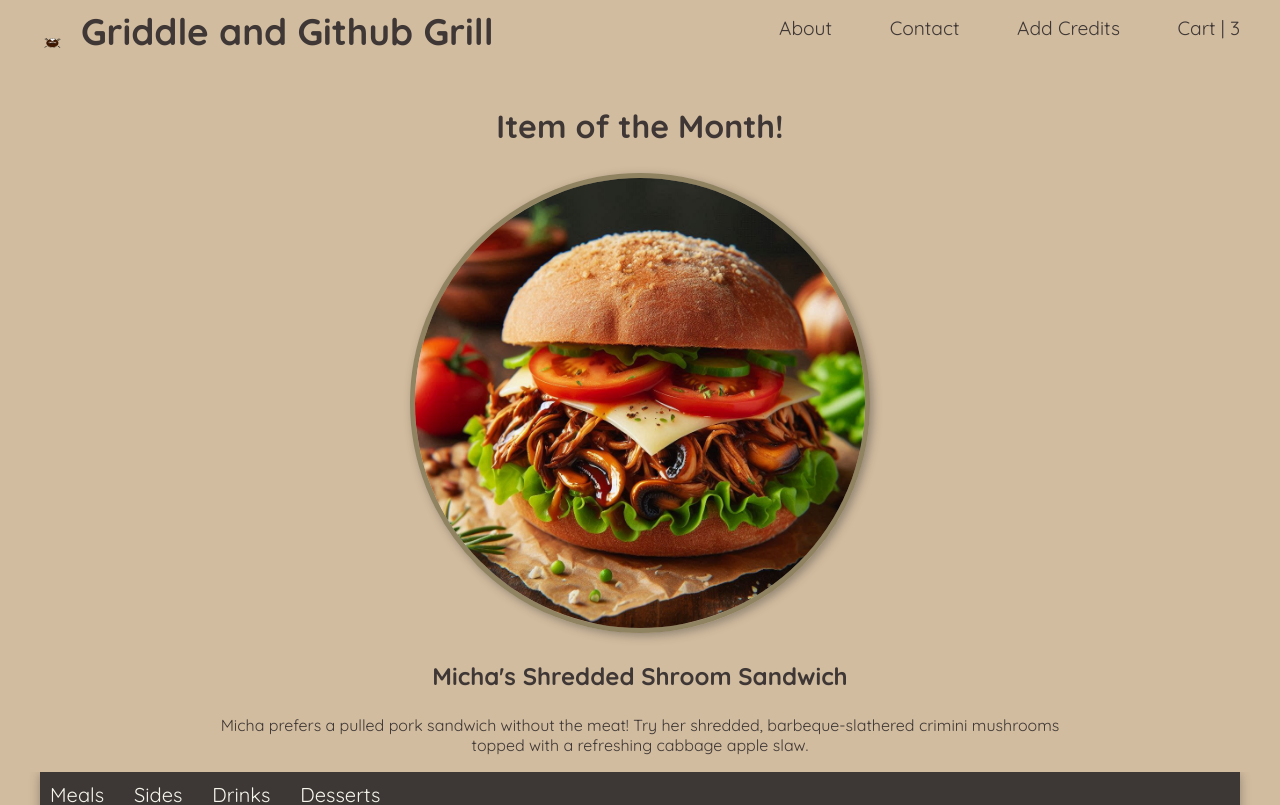
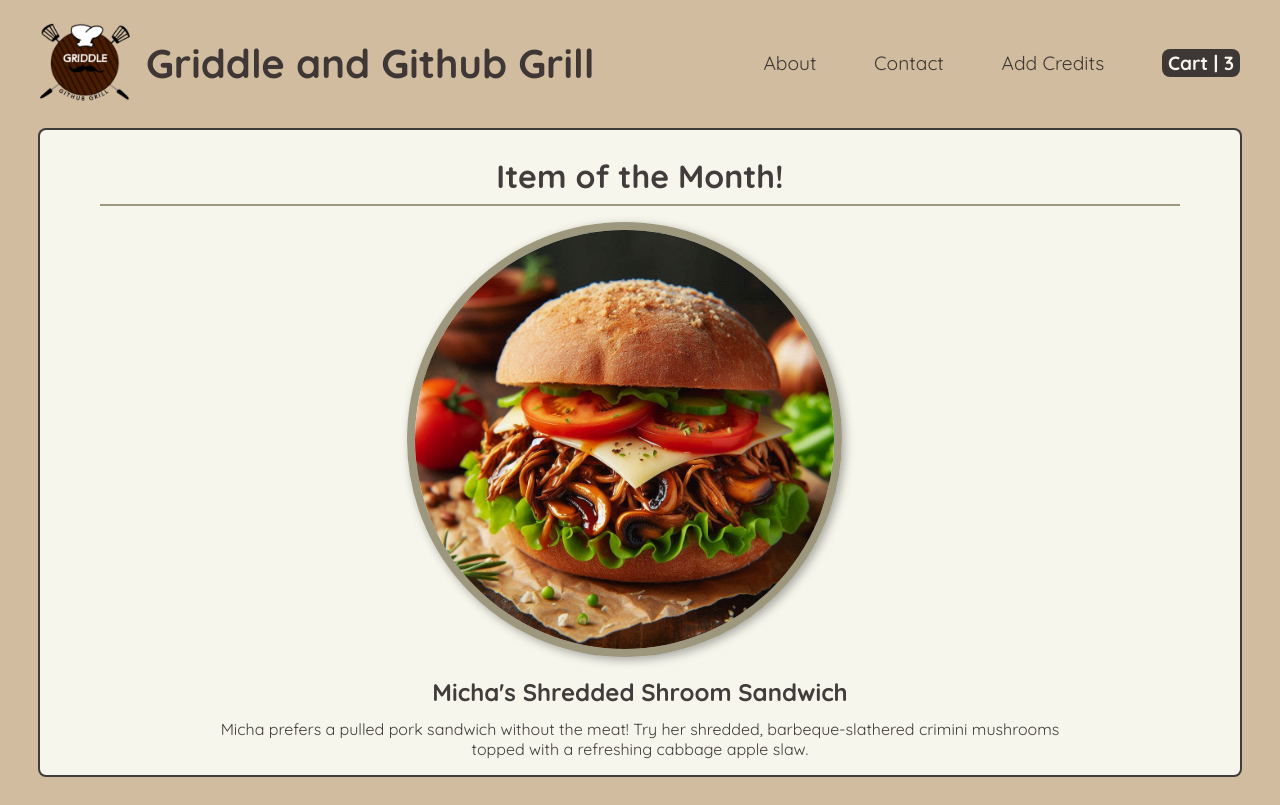
Before and after one commit to chingu-voyages/v50-tier1-team-03, a React (Vite) app: page / in a window 1280 px wide. Shown: the top 805 px of the page. Built offline with nearby package versions, Linux system fonts and the light colour scheme.

Commit message:
Tweaked logo dimensions and style adjustments for header and featured item section

```diff
--- a/src/components/FeaturedItem.jsx
+++ b/src/components/FeaturedItem.jsx
@@ -5,6 +5,7 @@ const FeaturedItem = () => {
     return(
         <section className="featured-item">
             <h2>Item of the Month!</h2>
+            <div className="divider"></div>
             <div className="item-image">
                <img src="src/assets/shredded-shroom.png" alt="Shredded Shroom Sandwich" className="featured--item__image"></img>
             </div>
--- a/src/components/HeaderNav.jsx
+++ b/src/components/HeaderNav.jsx
@@ -10,7 +10,7 @@ const HeaderNav = () => {
                 <li><Link to="#" className="header--nav__link">About</Link></li>
                 <li><Link to="#" className="header--nav__link">Contact</Link></li>
                 <li><Link to="#" className="header--nav__link">Add Credits</Link></li>
-                <li><Link to="/Cart" className="header--nav__link">Cart | 3</Link></li>
+                <li><Link to="/Cart" className="header--nav__link"><span>Cart | 3</span></Link></li>
                     {/* Number (3) above is placeholder for now. Will update to change with amount of items in cart*/}
             </ul>
         </nav>
--- a/src/index.css
+++ b/src/index.css
@@ -62,34 +62,48 @@ a:focus {
 }
 
 /* ======== HEADER STYLES ======== */
-
-.griddle-logo {
-  width: 25px !important;
-  height: 25px !important;
-}
-
-h1 {
-  font-size: 1.5rem;
-}
-
 .header {
   display: flex;
   flex-direction: column;
+  margin-bottom: 10px;
+  flex-wrap: wrap;
 }
 
 
 .header div {
   display: flex;
+  flex-direction: column;
   align-items: center;
   gap: 1em;
 }
 
+.griddle-logo {
+  width: 40% !important;
+  height: auto !important;
+  margin: 0;
+}
 
+.header h1 {
+  font-size: 1.5rem;
+  margin: 0;
+  text-align: center;
+}
+
+.header nav {
+  width: 100%;
+}
 
 .header nav ul {
   display: flex;
   justify-content: space-around;
+}
 
+.header nav span {
+  background-color: var(--dark-bg);
+  color: var(--main--text__light);
+  font-weight: bold;
+  border-radius: 8px;
+  padding: 2px 6px;
 }
 
 .header--nav__link {
@@ -140,19 +154,33 @@ h1 {
   display: flex;
   flex-direction: column;
   align-items: center;
+  justify-content: center;
+  background: var(--light-bg);
+  border: solid 2px var(--dark-bg);
+  border-radius: 8px;
+  margin-bottom: 32px;
 }
 
 .featured-item h2 {
   font-size: xx-large;
+  margin: 26px 0 8px 0;
+  text-align: center;
+}
+
+.featured-item .divider {
+  height: 2px;
+  width: 90%;
+  background-color: var(--accent-bg);
 }
 
 .featured--item__image {
-  width: 100%;
+  width: 90%;
   max-width: 450px;
   max-height: 450px;
-  border: solid 5px var(--accent-bg);
+  border: solid 8px var(--accent-bg);
   border-radius: 50%;
   box-shadow: var(--box-shadow);
+  margin: 16px 0;
 }
 
 .featured-item .item-description {
@@ -164,6 +192,7 @@ h1 {
 .featured-item h3 {
   font-size: x-large;
   text-align: center;
+  margin: 0 0 12px 0;
 }
 
 .featured-item p {
@@ -388,8 +417,9 @@ section {
 
 @media (min-width: 600px) {
 
-  .header nav ul {
-    gap: 3em;
+  .header div {
+    width: 100%;
+    margin-bottom: 50px;
   }
 
   .menu--cards__container {
@@ -468,3 +498,33 @@ section {
   }
 
 }
+
+@media (min-width: 1200px) {
+  .header {
+    flex-direction: row;
+    flex-wrap: nowrap;
+  }
+
+  .header div {
+    flex-direction: row;
+    align-items: center;
+    margin: 10px 0;
+  }
+
+  .griddle-logo {
+    width: 15% !important;
+  }
+
+  .header h1 {
+    font-size: 2.5rem;
+  }
+
+  .header nav {
+    margin: 0;
+  }
+
+  .header nav ul {
+    justify-content: flex-end;
+    gap: 3em;
+  }
+}
```
Also changed, not shown: src/assets/griddle-logo.png.
